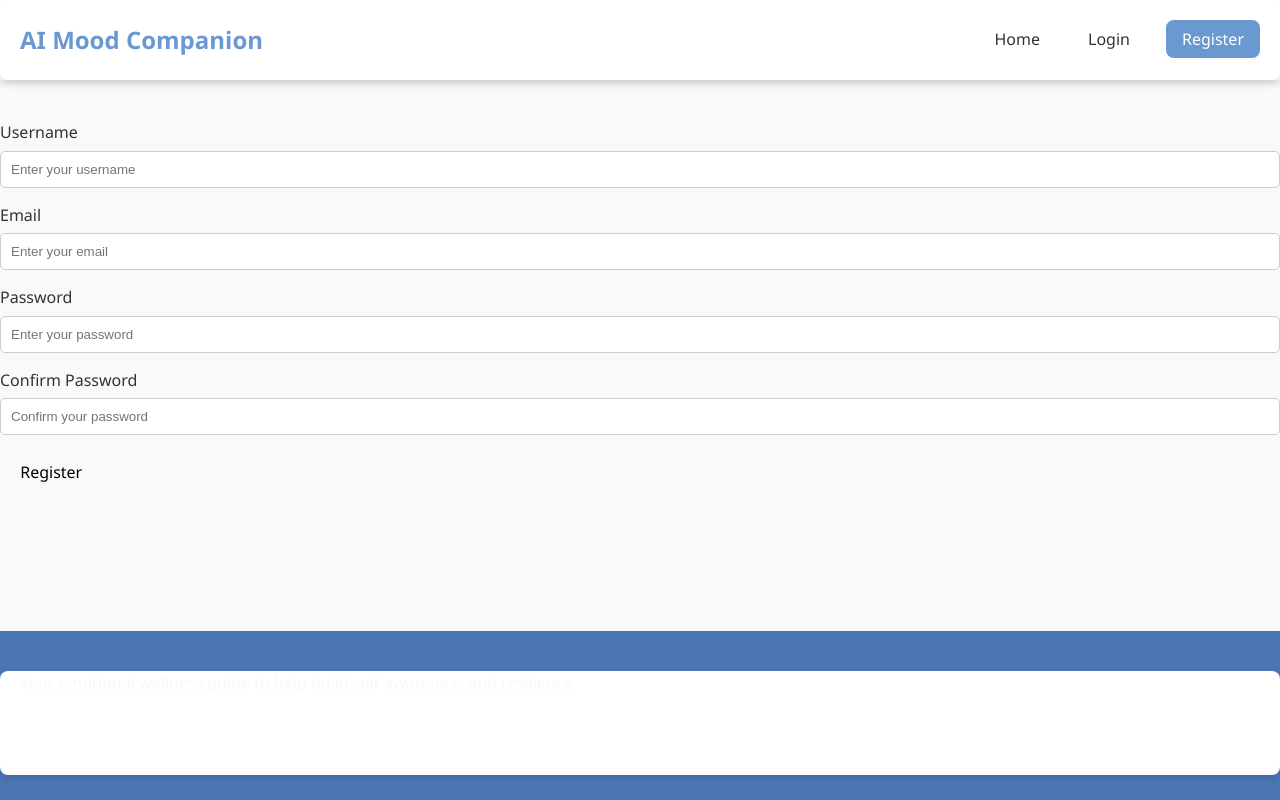
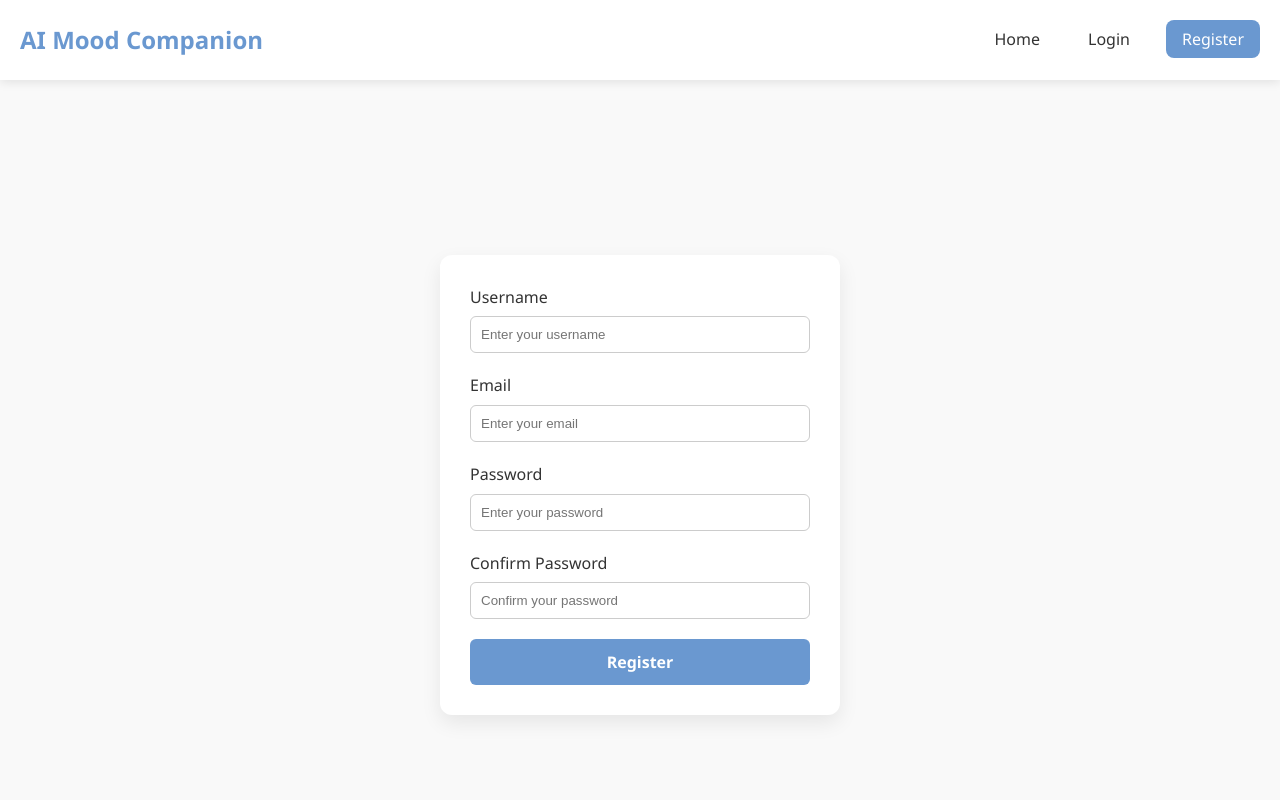
Before and after one commit to swanwish/MoodCompanion, a React (Vite) app in the folder client/: page /register in a window 1280 px wide. Shown: the top 800 px of the page. Built offline with nearby package versions, Linux system fonts and the light colour scheme.

Commit message:
refactor RegisterPage layout and styling for improved user experience

```diff
--- a/client/src/pages/RegisterPage.css
+++ b/client/src/pages/RegisterPage.css
@@ -1,77 +1,74 @@
-body {
-    background-color: #f0f2f5;
-    font-family: 'Roboto', sans-serif;
+body, html {
     margin: 0;
     padding: 0;
+    height: 100%;
+    font-family: 'Roboto', sans-serif;
+    background-color: #f0f2f5;
+  }
+
+  .register-container {
     display: flex;
-    flex-direction: column; /* Ensure elements stack vertically */
     justify-content: center;
     align-items: center;
-    height: 100vh;
-    gap: 20px; /* Adds space between header and form */
+    height: calc(100vh - 70px); /* subtract navbar height if needed */
+    padding: 20px;
   }
 
-.container {
-    background: white;
-    padding: 20px;
-    border-radius: 8px;
-    box-shadow: 0 4px 6px rgba(0, 0, 0, 0.1);
+  form {
+    background-color: #ffffff;
+    padding: 30px;
+    border-radius: 12px;
+    box-shadow: 0 8px 20px rgba(0, 0, 0, 0.08);
     width: 100%;
     max-width: 400px;
   }
 
   h1 {
     text-align: center;
-    margin-top: 0;
-    margin-bottom: 10px;
+    margin-bottom: 20px;
   }
 
   .form-group {
-    margin-bottom: 15px;
+    margin-bottom: 20px;
   }
 
   .form-group label {
     display: block;
-    margin-bottom: 5px;
+    margin-bottom: 6px;
+    font-weight: 500;
   }
 
   .form-group input {
     width: 100%;
     padding: 10px;
     border: 1px solid #ccc;
-    border-radius: 5px;
+    border-radius: 6px;
+    transition: border-color 0.2s;
   }
 
-.form-group button {
-    width: 100%;
-    padding: 10px;
-    border: none;
-    border-radius: 5px;
-    background-color: #007bff;
-    color: #fff;
-    cursor: pointer;
+  .form-group input:focus {
+    border-color: #007bff;
+    outline: none;
   }
 
-.form-group button:hover {
+  button {
+    width: 100%;
+    padding: 12px;
+    border: none;
+    border-radius: 6px;
+    background-color: var(--primary-color);
+    color: #fff;
+    font-weight: bold;
+    cursor: pointer;
+    transition: background-color 0.3s;
+  }
+
+  button:hover {
     background-color: #0056b3;
   }
 
-.form-group p {
-    margin-top: 10px;
+  .error {
+    color: red;
+    margin-bottom: 15px;
     text-align: center;
   }
-
-.form-group p a {
-    color: #007bff;
-}
-
-.form-group p a:hover {
-    text-decoration: none;
-    color: #0056b3;
-}
-
-.form-group p.error {
-    color: red;
-    margin-top: 10px;
-    text-align: center;
-}
--- a/client/src/pages/RegisterPage.jsx
+++ b/client/src/pages/RegisterPage.jsx
@@ -66,7 +66,9 @@ const RegisterPage = () => {
   };
 
   return (
+    <div className="register-container">
       <form onSubmit={handleSubmit}>
+        {/* form fields */}
         <div className="form-group">
           <label htmlFor="username">Username</label>
           <input
@@ -120,6 +122,7 @@ const RegisterPage = () => {
           {loading ? "Registering..." : "Register"}
         </button>
       </form>
+    </div>
   );
 };
 
```
Lines whose indentation alone changed are shown as unchanged.
